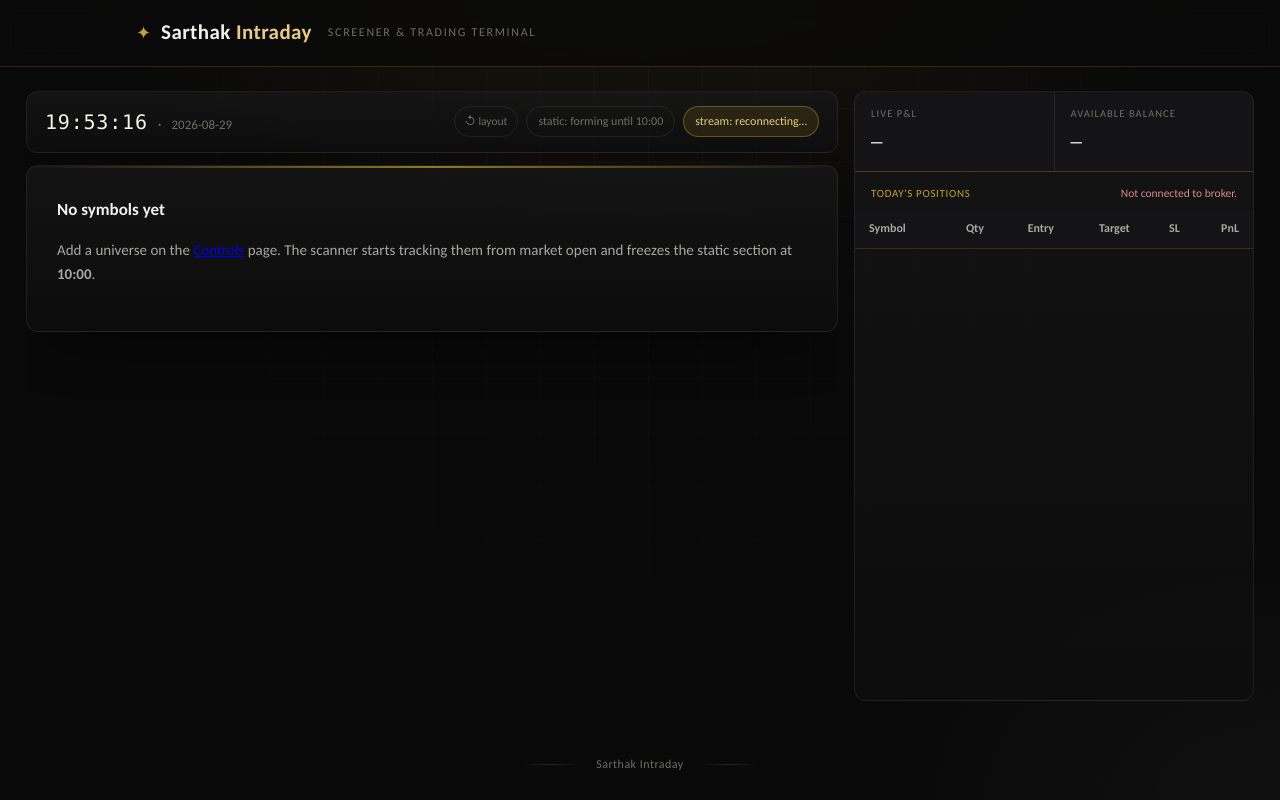
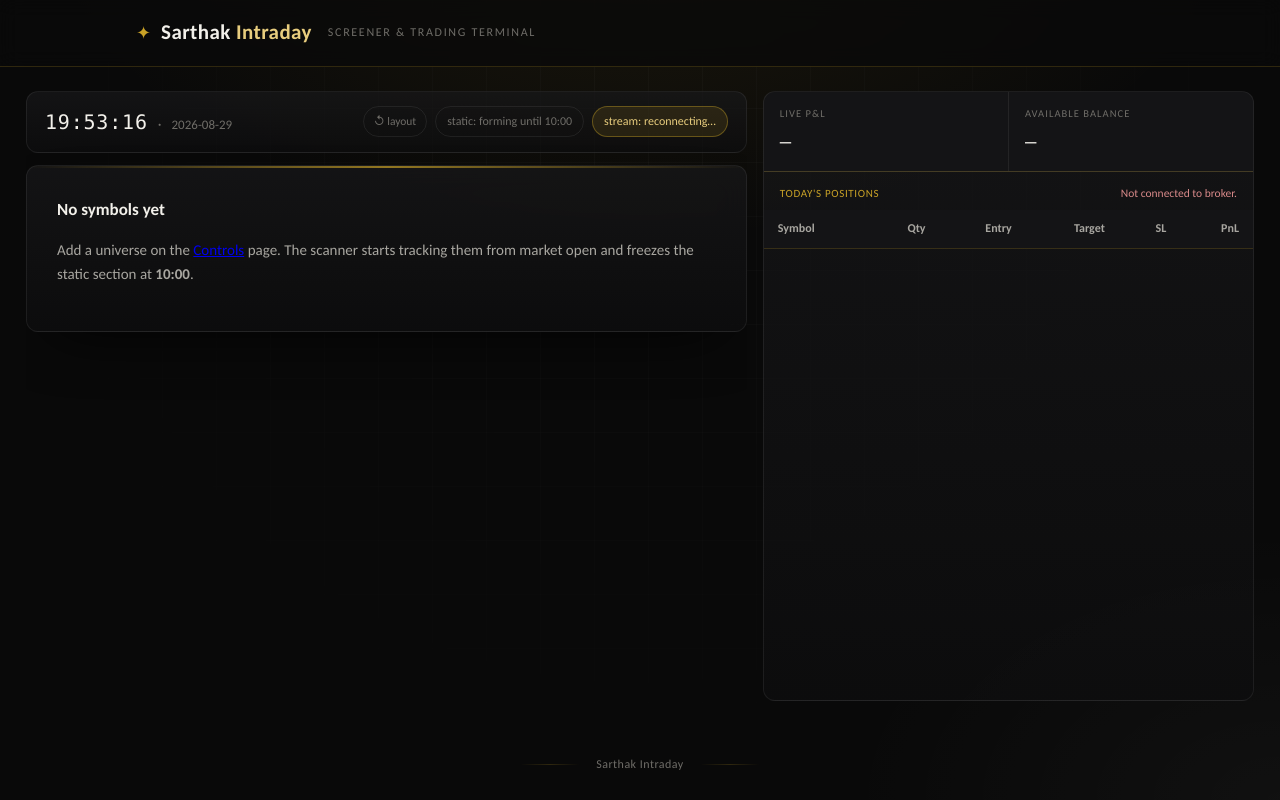
Before and after one commit to arpit-iima-codes/sarthak-intraday, a FastAPI app: template app/templates/scanner.html in a window 1280 px wide. Run offline with FastAPI, Linux system fonts and the light colour scheme; the template is opened without the code that fills it, so the values that code supplies are empty.

Commit message:
Scanner: 60:40 split ratio
Was scanner-fills / positions-fixed-400px (~75:25). Now scanner flex 60%,
positions flex 40% with a 360px floor.

Co-Authored-By: Claude Sonnet 5 <noreply@anthropic.com>
Claude-Session: https://claude.ai/code/session_01S84DP19is74SmkLChTA52Q

```diff
--- a/app/static/style.css
+++ b/app/static/style.css
@@ -525,7 +525,7 @@ code {
 
 /* left — scanner, scrolls inside its own pane */
 .scan-pane {
-  flex: 1 1 auto;
+  flex: 1 1 60%;
   min-width: 0;                 /* let the table scroll instead of the page */
   display: flex;
   flex-direction: column;
@@ -546,7 +546,8 @@ code {
 
 /* right — day positions */
 .pos-pane {
-  flex: 0 0 400px;
+  flex: 0 0 40%;
+  min-width: 360px;
   display: flex;
   flex-direction: column;
   overflow: hidden;
```
